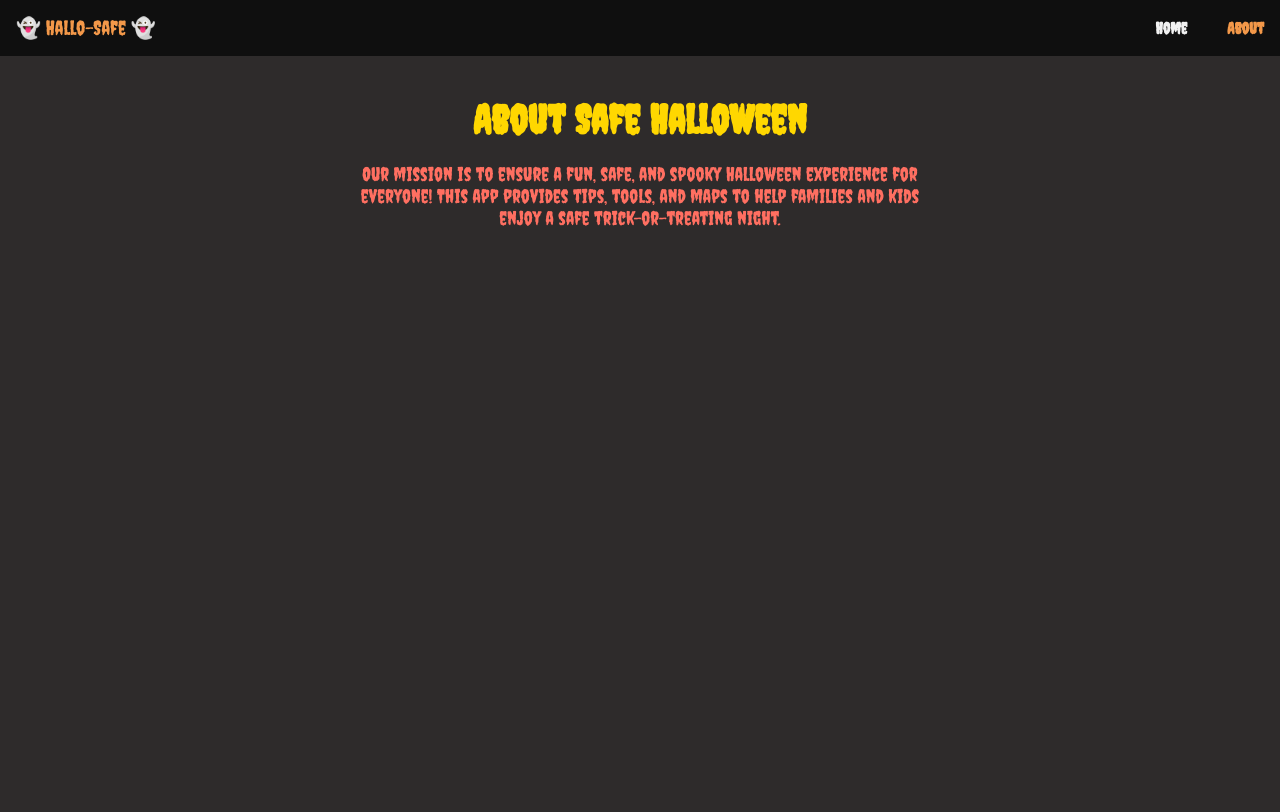
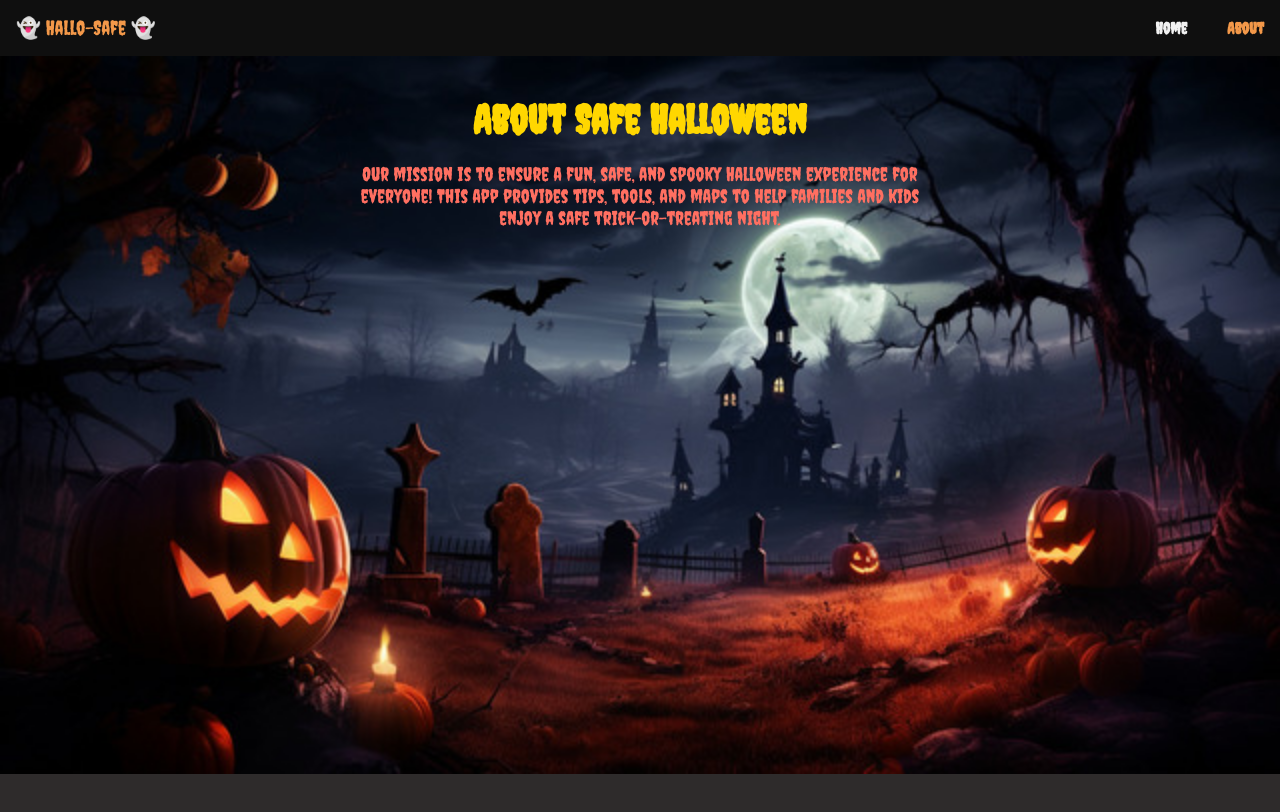
Before and after one commit to Kishan-Kumar-Zalavadia/HackUNT_Hallosafe, a React (Create React App) app in the folder frontend/: page /about in a window 1280 px wide. Shown: the top 812 px of the page. Built offline with nearby package versions, Linux system fonts and the light colour scheme.

Commit message:
Modified the home page: Added more content

```diff
--- a/frontend/src/components/About/About.css
+++ b/frontend/src/components/About/About.css
@@ -7,6 +7,9 @@
   background-color: #2e2b2b;
   font-family: 'Creepster', cursive;
   min-height: 100vh;
+  background: #2e2b2b url('../../../public/images/h1.jpg') no-repeat;
+  background-size: contain;
+
 }
 
 .about h1 {
--- a/frontend/src/components/Home/Home.css
+++ b/frontend/src/components/Home/Home.css
@@ -4,7 +4,7 @@
   text-align: center;
   color: #FF6F61;
   font-family: 'Creepster', cursive;
-  background: #2e2b2b url('../../../public/images/h1.jpg') no-repeat center center;
+  background: #2e2b2b url('../../../public/images/h1.jpg') no-repeat;
   background-size: contain;
   min-height: 100vh;
 }
```
